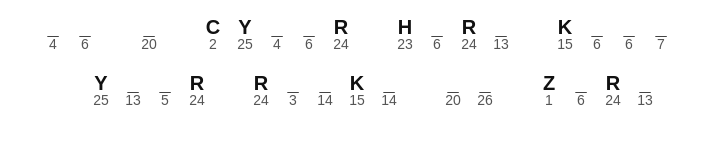
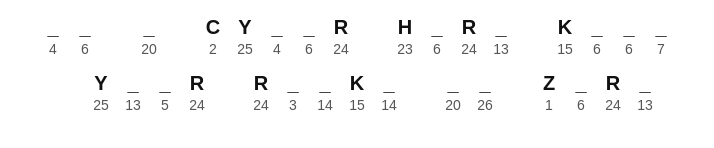
Before and after one commit to niloofar-mansoor/DecodeMessage, a plain HTML site: page index.html in a window 1280 px wide. Shown: the part 256-404 px from the top of the page, 283-997 px from the left. Drawn offline with Linux system fonts and the light colour scheme.

Commit message:
Update index.html line height

```diff
--- a/index.html
+++ b/index.html
@@ -33,7 +33,7 @@
   .outputRow { display:flex; flex-wrap:wrap; justify-content:center; gap:6px 6px; }
   .outputCell { width:26px; height:34px; position:relative; display:inline-block; text-align:center; }
   .outputLetter { position:absolute; top:0; left:0; width:100%; height:50%; line-height:24px; font-size:20px; font-weight:600; }
-  .outputNumber { position:absolute; bottom:0; left:0; width:100%; height:50%; line-height:24px; font-size:14px; color:#555; }
+  .outputNumber { position:absolute; bottom:0; left:0; width:100%; height:50%; line-height:35px; font-size:14px; color:#555; }
   .spacer { height:var(--gap); }
 
   .controls { margin-top:10px; display:flex; gap:10px; align-items:center; flex-wrap:wrap; }
```
